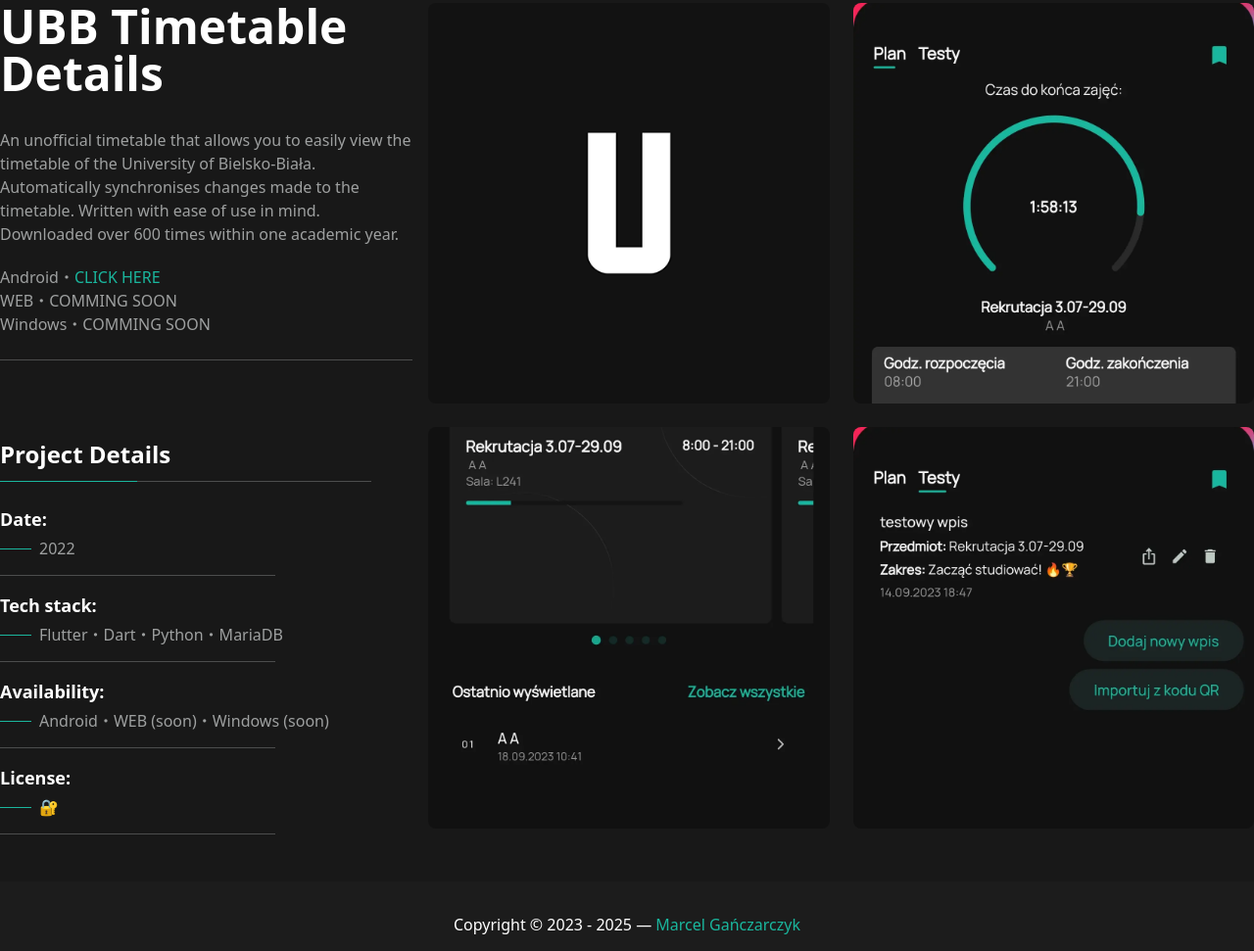
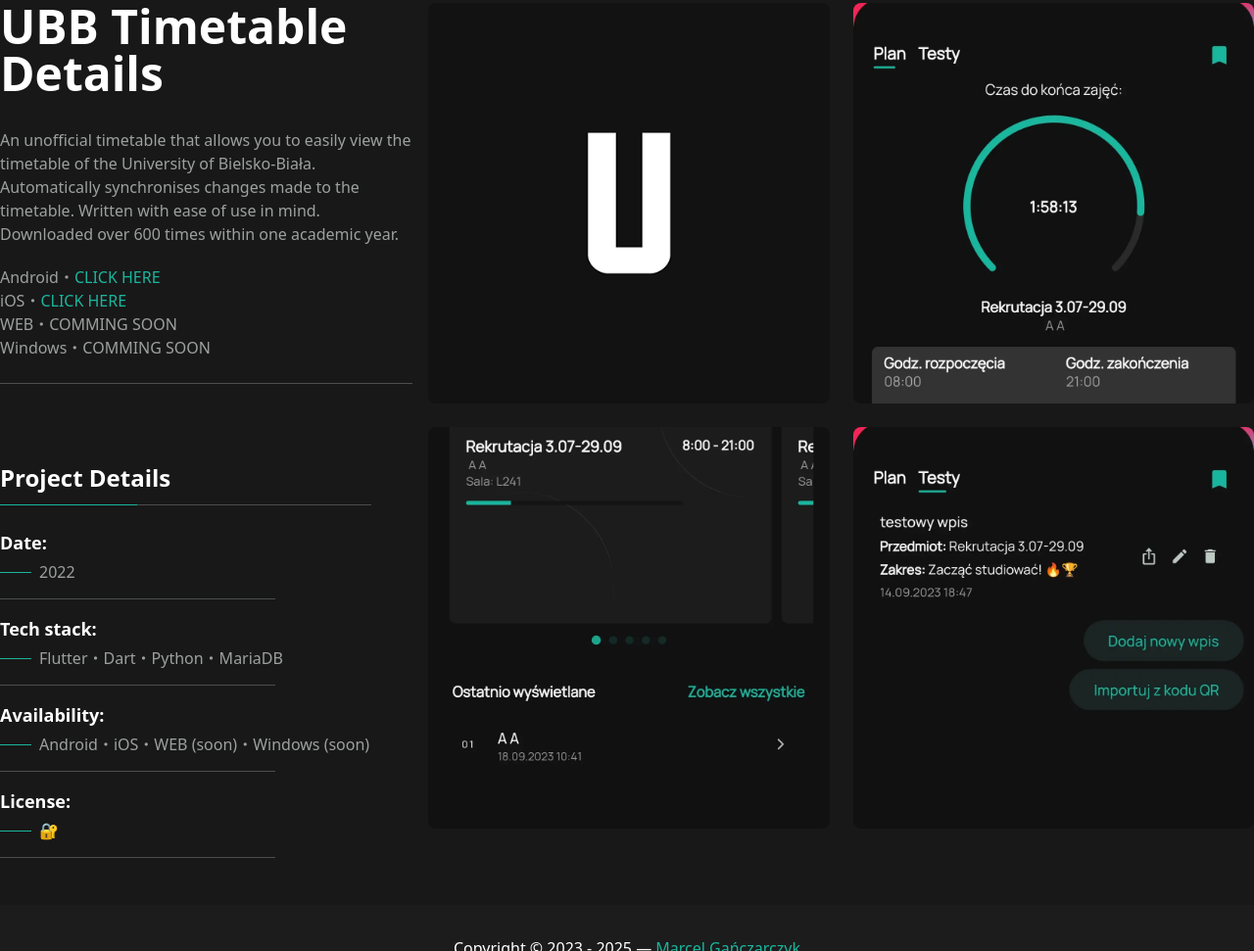
Before and after one commit to TheMultii/mganczarczyk.pl, an Astro site: page /projects/ubb-timetable in a window 1280 px wide. Shown: the part 421-1392 px from the top of the page at 98% size. Built offline with nearby package versions, Linux system fonts and the light colour scheme; Astro itself is replaced by a stand-in of ours.

Commit message:
Plan UBB - iOS

```diff
--- a/src/pages/index.astro
+++ b/src/pages/index.astro
@@ -12,7 +12,7 @@
     title="UBB Timetable"
     descriptionPrimary="An unofficial timetable that allows you to easily view the timetable of the University of Bielsko-Biała. Automatically synchronises changes made to the timetable. Written with ease of use in mind. Downloaded over 600 times within one academic year. 😎"
     technologies="Flutter・Dart・Python・MariaDB"
-    availability="Android・WEB (soon)・Windows (soon)"
+    availability="Android・iOS・WEB (soon)・Windows (soon)"
     imageURL="/assets/ubb_timetable/ubb-1.webp"
   />
   <PortfolioItem
--- a/src/pages/projects/index.astro
+++ b/src/pages/projects/index.astro
@@ -23,7 +23,7 @@
             title="UBB Timetable"
             descriptionPrimary="An unofficial timetable that allows you to easily view the timetable of the University of Bielsko-Biała. Automatically synchronises changes made to the timetable. Written with ease of use in mind. Downloaded over 600 times within one academic year. 😎"
             technologies="Flutter・Dart・Python・MariaDB"
-            availability="Android・WEB (soon)・Windows (soon)"
+            availability="Android・iOS・WEB (soon)・Windows (soon)"
             displayMoreDetailsButton={true}
             moreDetailsHref="/projects/ubb-timetable"
             imageURL="/assets/ubb_timetable/ubb-1.webp"
--- a/src/pages/projects/ubb-timetable.astro
+++ b/src/pages/projects/ubb-timetable.astro
@@ -45,6 +45,13 @@
                         >
                     </p>
                     <p class="text-[#9EA0A0]">
+                        iOS・<a
+                            class="transition-colors text-[#1ab69d] hover:text-[#067259]"
+                            href="https://apps.apple.com/us/app/nieoficjalny-plan-ubb/id6746414161"
+                    >CLICK HERE</a
+                    >
+                    </p>
+                    <p class="text-[#9EA0A0]">
                         WEB・<span>COMMING SOON</span>
                     </p>
                     <p class="text-[#9EA0A0]">
@@ -83,7 +90,7 @@
                         <h6 class="text-lg font-bold mb-1">Availability:</h6>
                         <span
                             class="pl-10 text-[#9EA0A0] relative before:absolute before:w-8 before:h-px before:top-1/2 before:left-0 before:bg-[#1ab69d]"
-                            >Android・WEB (soon)・Windows (soon)</span
+                            >Android・iOS・WEB (soon)・Windows (soon)</span
                         >
                     </div>
                     <div
```
Also changed, not shown: 1 other file.
